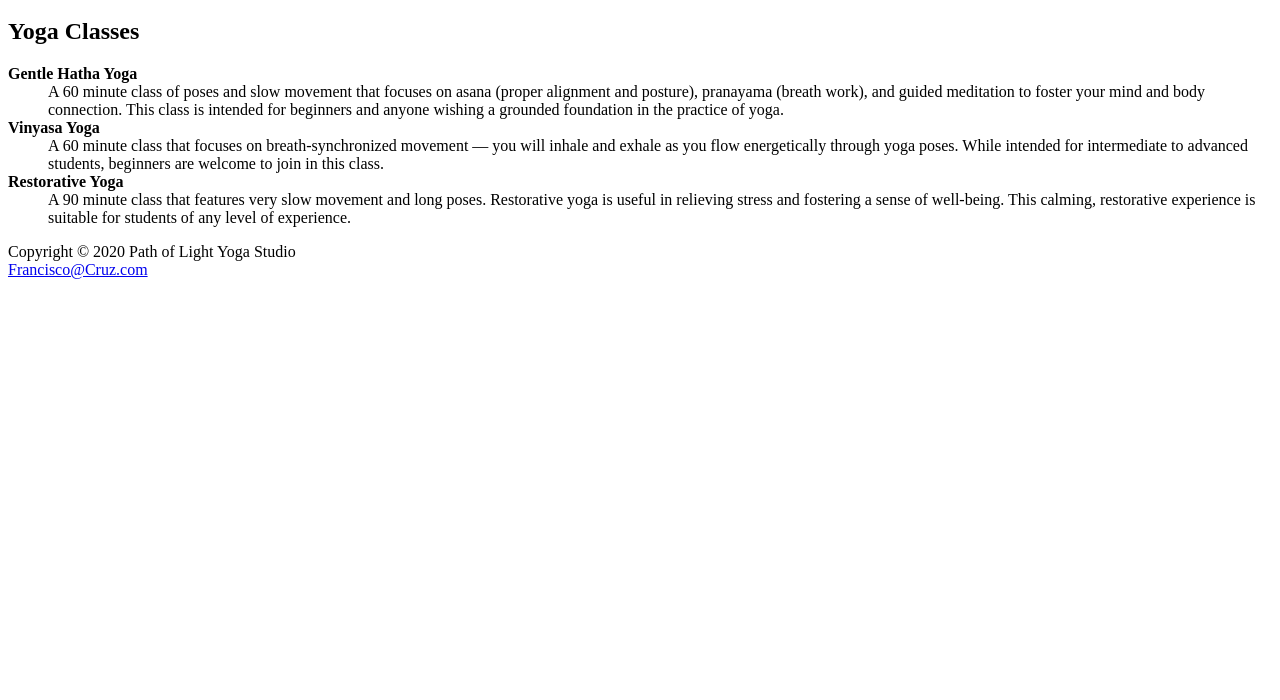
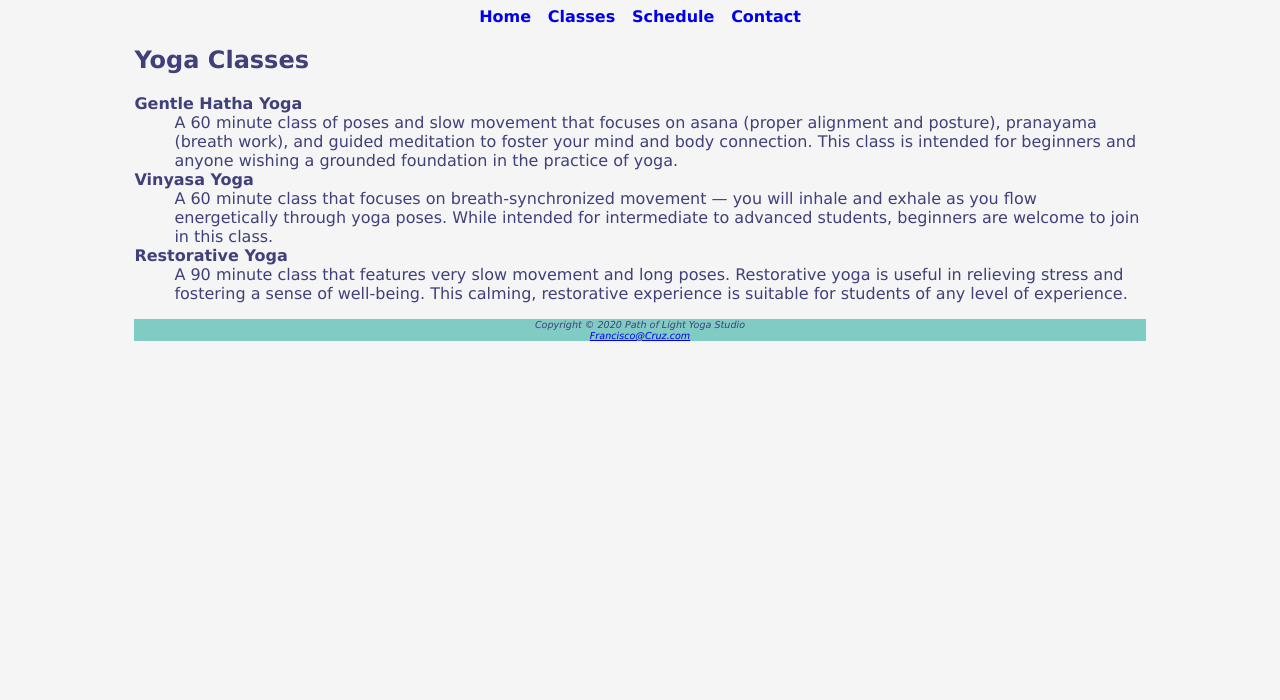
Before and after one commit to K2botz/Chap3_Yoga, a plain HTML site: page Classes.html in a window 1280 px wide. Shown: the part 100-800 px from the top of the page. Drawn offline with Linux system fonts and the light colour scheme.

Commit message:
Update Classes.html

```diff
--- a/Classes.html
+++ b/Classes.html
@@ -3,7 +3,7 @@
 <head>
 <title>Path of Light Yoga Studio :: Classes</title>
 <meta charset="utf-8">
- <link href="Yoga_CSS" rel="stylesheet">
+ <link href="yoga.css" rel="stylesheet">
 </head>
 <body>
  <div id="wrapper">
```
